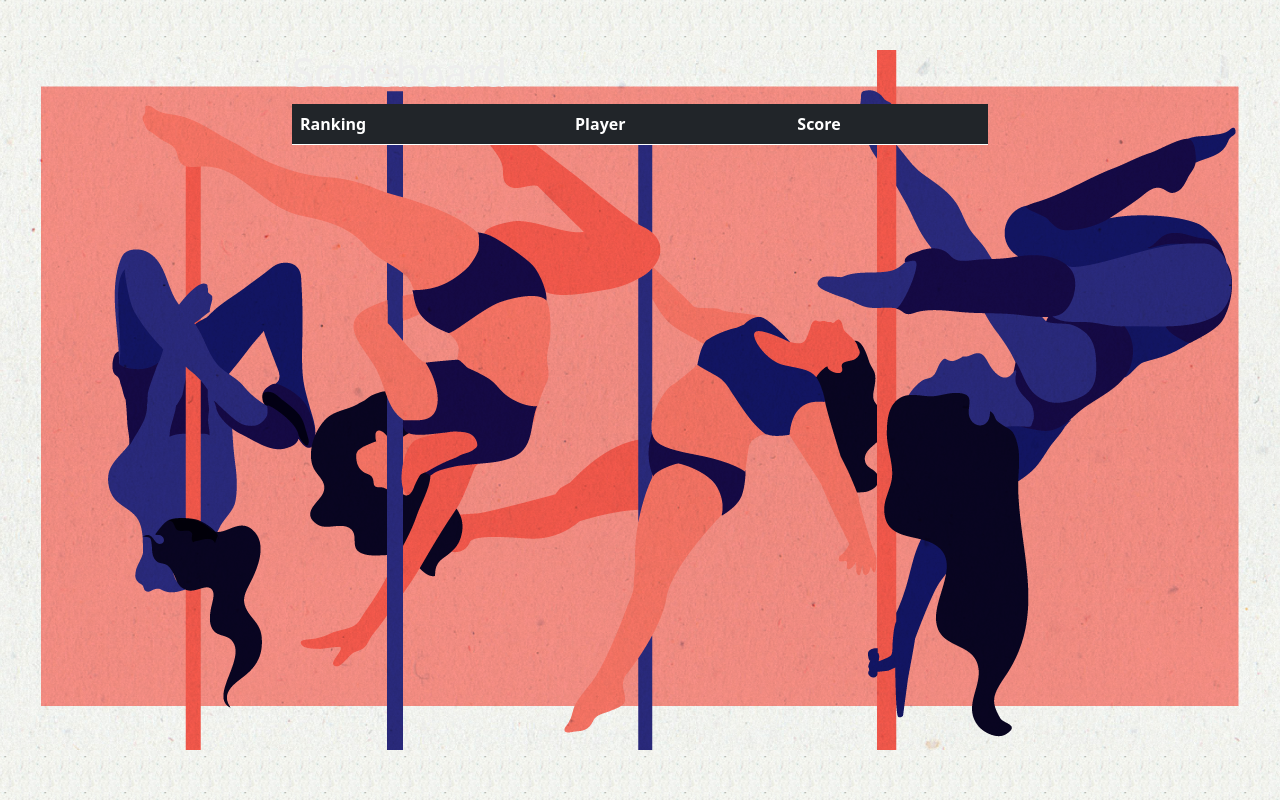
After one commit to thomasboidun/pole-dance-quiz, a Symfony app: template templates/quiz/scoreboard.html.twig in a window 1280 px wide. The commit adds this page. Run offline with Twig, Linux system fonts and the light colour scheme; the template is opened without the code that fills it, so the values that code supplies are empty; some libraries are stand-ins or nearby versions.

Commit message:
MVP#1 scoreboard added

```diff
--- /dev/null
+++ b/public/css/scoreboard.css
@@ -0,0 +1,19 @@
+@media screen and (min-width: 0) {
+  #scoreboard.wrapper {
+    align-items: flex-start;
+  }
+
+  #scoreboard .container {
+    min-height: 100%;
+    height    : 100%;
+    max-height: 100%;
+
+    overflow-y: scroll;
+  }
+}
+
+@media screen and (min-width: 992px) {
+  #scoreboard.wrapper {
+    font-size: 1rem;
+  }
+}
--- a/templates/home/index.html.twig
+++ b/templates/home/index.html.twig
@@ -25,7 +25,7 @@
         <div class="d-flex align-items-center justify-content-around">
           <div class="d-flex flex-column align-items-center justify-content-center">
             <p>Yes! I'm ready!</p>
-            <a href="{{ path('quiz') }}" class="btn btn-primary ml-3">Start the quiz!</a>
+            <a href="{{ path('start_quiz') }}" class="btn btn-primary ml-3">Start the quiz!</a>
           </div>
           <div class="d-flex flex-column align-items-center justify-content-center">
             <p>Mmm no...</p>
--- /dev/null
+++ b/templates/quiz/scoreboard.html.twig
@@ -0,0 +1,39 @@
+{% extends 'base.html.twig' %}
+
+{% block title %}Scoreboard{% endblock %}
+
+{% block stylesheets %}<link rel="stylesheet" href="{{ asset("css/scoreboard.css")}}" /> {% endblock %}
+
+{% block body %}
+
+<section id="scoreboard" class="wrapper container-fluid">
+
+  <figure class="background">
+    <img src="{{ asset("img/ovelhapole_B.png")}}" alt="pole dance figure">
+  </figure>
+
+  <div class="container py-5" style="max-width:720px;">
+    <h1>Scoreboard</h1>
+
+    <table class="table">
+      <thead>
+        <tr class="table-dark">
+          <th scope="col">Ranking</th>
+          <th scope="col">Player</th>
+          <th scope="col">Score</th>
+        </tr>
+      </thead>
+      <tbody>
+        {% for quiz in quizs %}
+        <tr class="table-light">
+          <th scope="row">{{ loop.index }}</th>
+          <td>{{ quiz.getPlayer }}</td>
+          <td>{{ quiz.getScore }} pt.</td>
+        </tr>
+        {% endfor %}
+      </tbody>
+    </table>
+  </div>
+</section>
+
+{% endblock %}
```
Also changed, not shown: public/css/result.css (+9 -1 lines), public/js/quiz.js (+4 -4 lines), src/Controller/QuizController.php (+105 -30 lines), templates/quiz/result.html.twig (+11 -3 lines).
